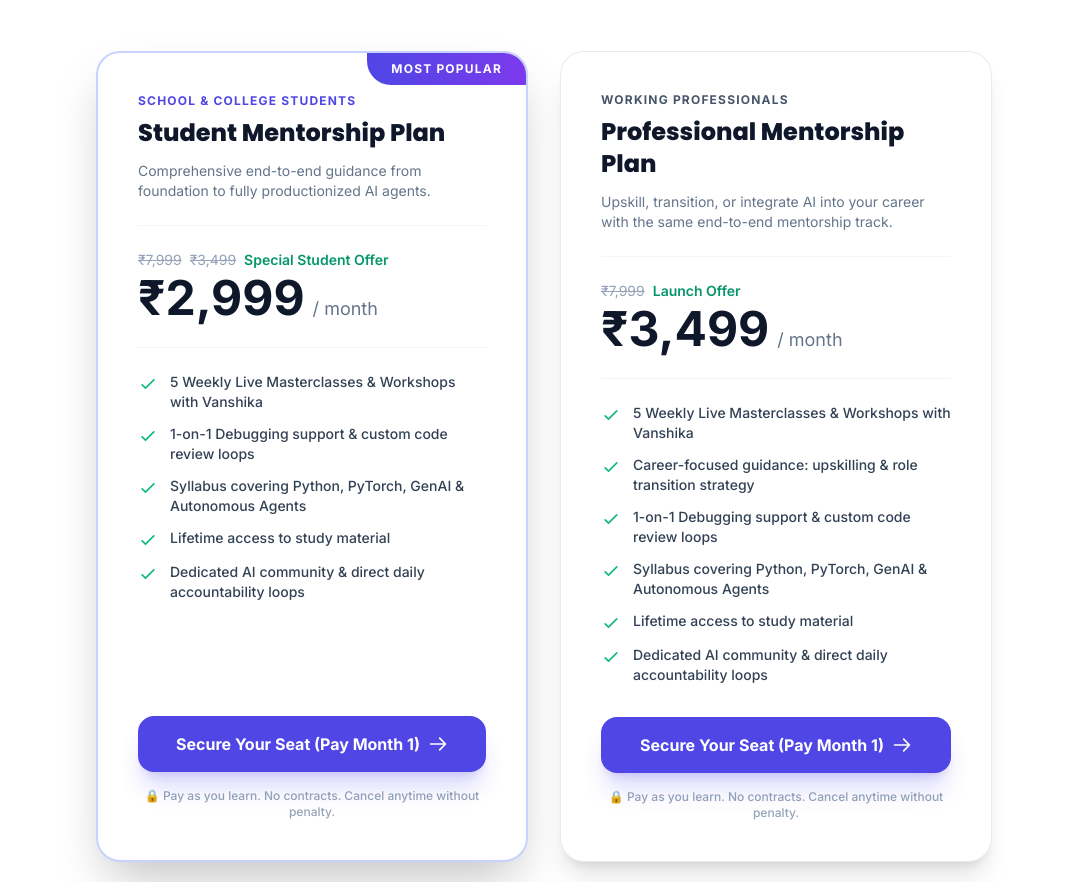
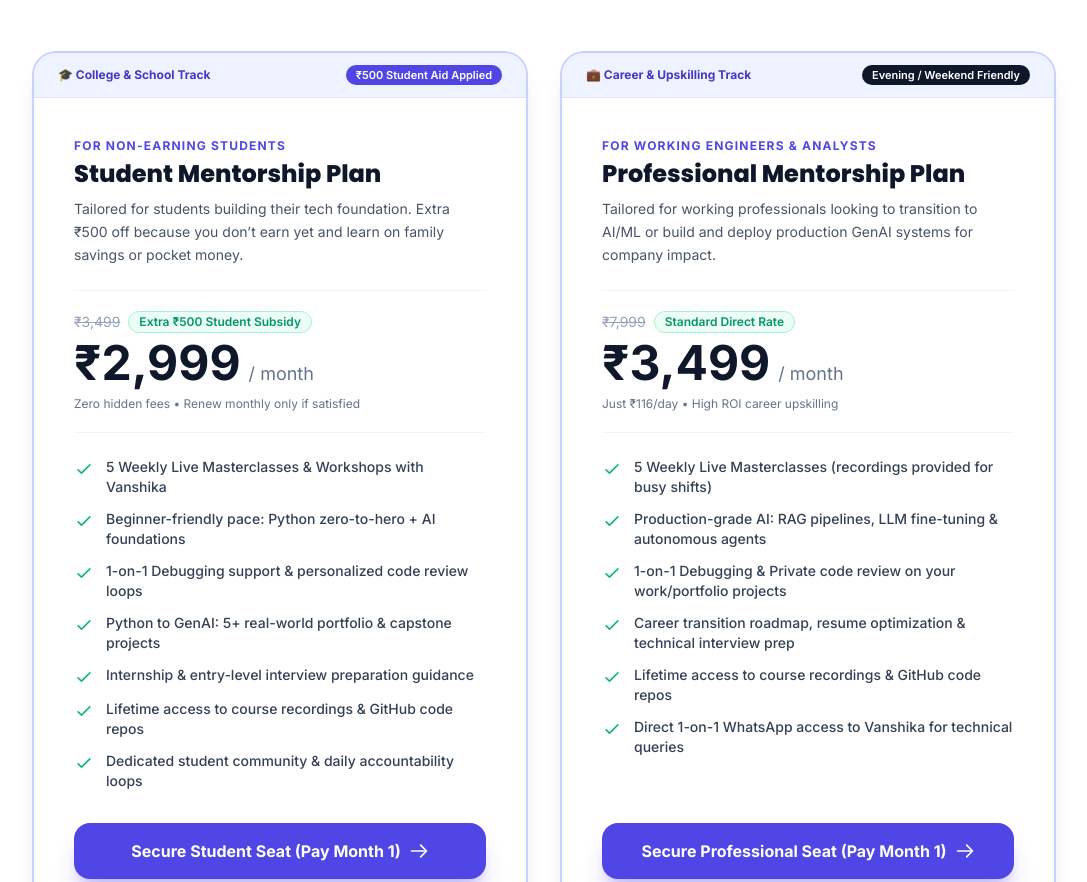
Before and after one commit to Vanshika0912/aiwithvanshika, a plain HTML site: page index.html in a window 1280 px wide. Shown: the part 6320-7202 px from the top of the page, without its empty margins (96-1183 px from the left). Drawn offline with nearby package versions, Linux system fonts and the light colour scheme.

Commit message:
Enhance fees section: balance student and professional plans, remove most popular tag, clarify student subsidy

```diff
--- a/index.html
+++ b/index.html
@@ -1159,28 +1159,33 @@
                 </p>
             </div>
 
-            <div class="grid grid-cols-1 md:grid-cols-2 gap-8 max-w-4xl mx-auto items-stretch">
+            <div class="grid grid-cols-1 md:grid-cols-2 gap-8 max-w-5xl mx-auto items-stretch">
                 <!-- Card 1: Students -->
-                <div class="reveal bg-white rounded-3xl border-2 border-indigo-200 shadow-2xl overflow-hidden relative transform hover:scale-[1.02] transition-transform duration-300 flex flex-col">
-                    <div class="absolute top-0 right-0 bg-gradient-to-r from-indigo-600 to-violet-600 text-white text-xs font-bold uppercase tracking-widest px-6 py-2 rounded-bl-3xl">
-                        Most Popular
-                    </div>
+                <div class="reveal bg-white rounded-3xl border-2 border-indigo-200 shadow-xl hover:shadow-2xl overflow-hidden relative transform hover:scale-[1.02] transition-all duration-300 flex flex-col">
+                    <!-- Top Ribbon -->
+                    <div class="bg-indigo-50/90 border-b border-indigo-100 px-6 py-3 flex items-center justify-between text-xs font-bold text-indigo-700">
+                        <span class="flex items-center gap-1.5">🎓 College & School Track</span>
+                        <span class="bg-indigo-600 text-white text-[11px] font-semibold px-2.5 py-0.5 rounded-full">₹500 Student Aid Applied</span>
+                    </div>
+
                     <div class="p-8 md:p-10 flex flex-col flex-1">
-                        <span class="text-indigo-600 font-extrabold uppercase tracking-widest text-xs">School & College Students</span>
-                        <h3 class="text-2xl font-extrabold text-slate-900 mt-2">Student Mentorship Plan</h3>
-                        <p class="text-slate-500 mt-3 text-sm">Comprehensive end-to-end guidance from foundation to fully productionized AI agents.</p>
+                        <span class="text-indigo-600 font-extrabold uppercase tracking-widest text-xs">For Non-Earning Students</span>
+                        <h3 class="text-2xl font-extrabold text-slate-900 mt-1">Student Mentorship Plan</h3>
+                        <p class="text-slate-600 mt-2 text-sm leading-relaxed">
+                            Tailored for students building their tech foundation. Extra ₹500 off because you don’t earn yet and learn on family savings or pocket money.
+                        </p>
 
                         <!-- Price Info -->
-                        <div class="my-6 border-t border-b border-slate-100 py-6">
-                            <div class="flex items-center gap-2 text-slate-400 text-sm mb-1">
-                                <span class="line-through">₹7,999</span>
+                        <div class="my-6 border-t border-b border-slate-100 py-5">
+                            <div class="flex items-center gap-2 text-slate-400 text-sm mb-1.5">
                                 <span class="line-through">₹3,499</span>
-                                <span class="font-semibold text-emerald-600">Special Student Offer</span>
+                                <span class="text-xs font-semibold text-emerald-600 bg-emerald-50 px-2.5 py-0.5 rounded-full border border-emerald-200">Extra ₹500 Student Subsidy</span>
                             </div>
                             <div class="flex items-baseline gap-2">
                                 <span class="text-5xl font-extrabold text-slate-900">₹2,999</span>
                                 <span class="text-slate-500 text-lg">/ month</span>
                             </div>
+                            <p class="text-xs text-slate-500 mt-2">Zero hidden fees • Renew monthly only if satisfied</p>
                         </div>
 
                         <!-- Core Features checklist -->
@@ -1191,24 +1196,32 @@
                             </li>
                             <li class="flex items-start gap-3">
                                 <svg class="w-5 h-5 text-emerald-500 shrink-0 mt-0.5" fill="none" stroke="currentColor" viewBox="0 0 24 24"><path stroke-linecap="round" stroke-linejoin="round" stroke-width="2" d="M5 13l4 4L19 7"></path></svg>
-                                <span>1-on-1 Debugging support & custom code review loops</span>
+                                <span>Beginner-friendly pace: Python zero-to-hero + AI foundations</span>
                             </li>
                             <li class="flex items-start gap-3">
                                 <svg class="w-5 h-5 text-emerald-500 shrink-0 mt-0.5" fill="none" stroke="currentColor" viewBox="0 0 24 24"><path stroke-linecap="round" stroke-linejoin="round" stroke-width="2" d="M5 13l4 4L19 7"></path></svg>
-                                <span>Syllabus covering Python, PyTorch, GenAI & Autonomous Agents</span>
+                                <span>1-on-1 Debugging support & personalized code review loops</span>
                             </li>
                             <li class="flex items-start gap-3">
                                 <svg class="w-5 h-5 text-emerald-500 shrink-0 mt-0.5" fill="none" stroke="currentColor" viewBox="0 0 24 24"><path stroke-linecap="round" stroke-linejoin="round" stroke-width="2" d="M5 13l4 4L19 7"></path></svg>
-                                <span>Lifetime access to study material</span>
+                                <span>Python to GenAI: 5+ real-world portfolio & capstone projects</span>
                             </li>
                             <li class="flex items-start gap-3">
                                 <svg class="w-5 h-5 text-emerald-500 shrink-0 mt-0.5" fill="none" stroke="currentColor" viewBox="0 0 24 24"><path stroke-linecap="round" stroke-linejoin="round" stroke-width="2" d="M5 13l4 4L19 7"></path></svg>
-                                <span>Dedicated AI community & direct daily accountability loops</span>
+                                <span>Internship & entry-level interview preparation guidance</span>
+                            </li>
+                            <li class="flex items-start gap-3">
+                                <svg class="w-5 h-5 text-emerald-500 shrink-0 mt-0.5" fill="none" stroke="currentColor" viewBox="0 0 24 24"><path stroke-linecap="round" stroke-linejoin="round" stroke-width="2" d="M5 13l4 4L19 7"></path></svg>
+                                <span>Lifetime access to course recordings & GitHub code repos</span>
+                            </li>
+                            <li class="flex items-start gap-3">
+                                <svg class="w-5 h-5 text-emerald-500 shrink-0 mt-0.5" fill="none" stroke="currentColor" viewBox="0 0 24 24"><path stroke-linecap="round" stroke-linejoin="round" stroke-width="2" d="M5 13l4 4L19 7"></path></svg>
+                                <span>Dedicated student community & daily accountability loops</span>
                             </li>
                         </ul>
 
-                        <a href="https://wa.me/918448168576?text=Hi%20Vanshika%21%20I%27m%20a%20student%20and%20I%27d%20like%20to%20secure%20my%20seat%20in%20the%20AI%2FML%2FPython%20mentorship%20program%20%28Student%20Plan%2C%20%E2%82%B92%2C999%2Fmonth%29.%20Please%20guide%20me%20on%20the%20next%20steps." target="_blank" rel="noopener" onclick="trackConversion('whatsapp_lead', 'Student Plan')" class="w-full bg-indigo-600 text-white font-bold py-4 px-8 rounded-2xl hover:bg-indigo-700 shadow-xl shadow-indigo-600/20 transform hover:-translate-y-1 transition-all duration-300 ease-in-out flex items-center justify-center gap-2">
-                            <span>Secure Your Seat (Pay Month 1)</span>
+                        <a href="https://wa.me/918448168576?text=Hi%20Vanshika%21%20I%27m%20a%20student%20and%20I%27d%20like%20to%20secure%20my%20seat%20in%20the%20AI%2FML%2FPython%20mentorship%20program%20%28Student%20Plan%2C%20%E2%82%B92%2C999%2Fmonth%29.%20Please%20guide%20me%20on%20the%20next%20steps." target="_blank" rel="noopener" onclick="trackConversion('whatsapp_lead', 'Student Plan')" class="w-full bg-indigo-600 text-white font-bold py-4 px-8 rounded-2xl hover:bg-indigo-700 shadow-xl shadow-indigo-600/25 transform hover:-translate-y-1 transition-all duration-300 ease-in-out flex items-center justify-center gap-2">
+                            <span>Secure Student Seat (Pay Month 1)</span>
                             <svg class="w-5 h-5" fill="none" stroke="currentColor" viewBox="0 0 24 24"><path stroke-linecap="round" stroke-linejoin="round" stroke-width="2" d="M14 5l7 7m0 0l-7 7m7-7H3"></path></svg>
                         </a>
                         <p class="text-center text-slate-400 text-xs mt-4 font-medium">
@@ -1218,54 +1231,63 @@
                 </div>
 
                 <!-- Card 2: Working Professionals -->
-                <div class="reveal bg-white rounded-3xl border border-slate-200/80 shadow-xl overflow-hidden relative transform hover:scale-[1.02] transition-transform duration-300 flex flex-col" style="transition-delay:0.1s">
+                <div class="reveal bg-white rounded-3xl border-2 border-indigo-200 shadow-xl hover:shadow-2xl overflow-hidden relative transform hover:scale-[1.02] transition-all duration-300 flex flex-col" style="transition-delay:0.1s">
+                    <!-- Top Ribbon -->
+                    <div class="bg-indigo-50/90 border-b border-indigo-100 px-6 py-3 flex items-center justify-between text-xs font-bold text-indigo-700">
+                        <span class="flex items-center gap-1.5">💼 Career & Upskilling Track</span>
+                        <span class="bg-slate-900 text-white text-[11px] font-semibold px-2.5 py-0.5 rounded-full">Evening / Weekend Friendly</span>
+                    </div>
+
                     <div class="p-8 md:p-10 flex flex-col flex-1">
-                        <span class="text-slate-600 font-extrabold uppercase tracking-widest text-xs">Working Professionals</span>
-                        <h3 class="text-2xl font-extrabold text-slate-900 mt-2">Professional Mentorship Plan</h3>
-                        <p class="text-slate-500 mt-3 text-sm">Upskill, transition, or integrate AI into your career with the same end-to-end mentorship track.</p>
+                        <span class="text-indigo-600 font-extrabold uppercase tracking-widest text-xs">For Working Engineers & Analysts</span>
+                        <h3 class="text-2xl font-extrabold text-slate-900 mt-1">Professional Mentorship Plan</h3>
+                        <p class="text-slate-600 mt-2 text-sm leading-relaxed">
+                            Tailored for working professionals looking to transition to AI/ML or build and deploy production GenAI systems for company impact.
+                        </p>
 
                         <!-- Price Info -->
-                        <div class="my-6 border-t border-b border-slate-100 py-6">
-                            <div class="flex items-center gap-2 text-slate-400 text-sm mb-1">
+                        <div class="my-6 border-t border-b border-slate-100 py-5">
+                            <div class="flex items-center gap-2 text-slate-400 text-sm mb-1.5">
                                 <span class="line-through">₹7,999</span>
-                                <span class="font-semibold text-emerald-600">Launch Offer</span>
+                                <span class="text-xs font-semibold text-emerald-600 bg-emerald-50 px-2.5 py-0.5 rounded-full border border-emerald-200">Standard Direct Rate</span>
                             </div>
                             <div class="flex items-baseline gap-2">
                                 <span class="text-5xl font-extrabold text-slate-900">₹3,499</span>
                                 <span class="text-slate-500 text-lg">/ month</span>
                             </div>
+                            <p class="text-xs text-slate-500 mt-2">Just ₹116/day • High ROI career upskilling</p>
                         </div>
 
                         <!-- Core Features checklist -->
                         <ul class="space-y-3 mb-8 text-slate-700 font-medium text-sm flex-1">
                             <li class="flex items-start gap-3">
                                 <svg class="w-5 h-5 text-emerald-500 shrink-0 mt-0.5" fill="none" stroke="currentColor" viewBox="0 0 24 24"><path stroke-linecap="round" stroke-linejoin="round" stroke-width="2" d="M5 13l4 4L19 7"></path></svg>
-                                <span>5 Weekly Live Masterclasses & Workshops with Vanshika</span>
+                                <span>5 Weekly Live Masterclasses (recordings provided for busy shifts)</span>
                             </li>
                             <li class="flex items-start gap-3">
                                 <svg class="w-5 h-5 text-emerald-500 shrink-0 mt-0.5" fill="none" stroke="currentColor" viewBox="0 0 24 24"><path stroke-linecap="round" stroke-linejoin="round" stroke-width="2" d="M5 13l4 4L19 7"></path></svg>
-                                <span>Career-focused guidance: upskilling & role transition strategy</span>
+                                <span>Production-grade AI: RAG pipelines, LLM fine-tuning & autonomous agents</span>
                             </li>
                             <li class="flex items-start gap-3">
                                 <svg class="w-5 h-5 text-emerald-500 shrink-0 mt-0.5" fill="none" stroke="currentColor" viewBox="0 0 24 24"><path stroke-linecap="round" stroke-linejoin="round" stroke-width="2" d="M5 13l4 4L19 7"></path></svg>
-                                <span>1-on-1 Debugging support & custom code review loops</span>
+                                <span>1-on-1 Debugging & Private code review on your work/portfolio projects</span>
                             </li>
                             <li class="flex items-start gap-3">
                                 <svg class="w-5 h-5 text-emerald-500 shrink-0 mt-0.5" fill="none" stroke="currentColor" viewBox="0 0 24 24"><path stroke-linecap="round" stroke-linejoin="round" stroke-width="2" d="M5 13l4 4L19 7"></path></svg>
-                                <span>Syllabus covering Python, PyTorch, GenAI & Autonomous Agents</span>
+                                <span>Career transition roadmap, resume optimization & technical interview prep</span>
                             </li>
                             <li class="flex items-start gap-3">
                                 <svg class="w-5 h-5 text-emerald-500 shrink-0 mt-0.5" fill="none" stroke="currentColor" viewBox="0 0 24 24"><path stroke-linecap="round" stroke-linejoin="round" stroke-width="2" d="M5 13l4 4L19 7"></path></svg>
-                                <span>Lifetime access to study material</span>
+                                <span>Lifetime access to course recordings & GitHub code repos</span>
                             </li>
                             <li class="flex items-start gap-3">
                                 <svg class="w-5 h-5 text-emerald-500 shrink-0 mt-0.5" fill="none" stroke="currentColor" viewBox="0 0 24 24"><path stroke-linecap="round" stroke-linejoin="round" stroke-width="2" d="M5 13l4 4L19 7"></path></svg>
-                                <span>Dedicated AI community & direct daily accountability loops</span>
+                                <span>Direct 1-on-1 WhatsApp access to Vanshika for technical queries</span>
                             </li>
                         </ul>
 
-                        <a href="https://wa.me/918448168576?text=Hi%20Vanshika%21%20I%27m%20a%20working%20professional%20and%20I%27d%20like%20to%20secure%20my%20seat%20in%20the%20AI%2FML%2FPython%20mentorship%20program%20%28Professional%20Plan%2C%20%E2%82%B93%2C499%2Fmonth%29.%20Please%20guide%20me%20on%20the%20next%20steps." target="_blank" rel="noopener" onclick="trackConversion('whatsapp_lead', 'Professional Plan')" class="w-full bg-indigo-600 text-white font-bold py-4 px-8 rounded-2xl hover:bg-indigo-700 shadow-xl shadow-indigo-600/20 transform hover:-translate-y-1 transition-all duration-300 ease-in-out flex items-center justify-center gap-2">
-                            <span>Secure Your Seat (Pay Month 1)</span>
+                        <a href="https://wa.me/918448168576?text=Hi%20Vanshika%21%20I%27m%20a%20working%20professional%20and%20I%27d%20like%20to%20secure%20my%20seat%20in%20the%20AI%2FML%2FPython%20mentorship%20program%20%28Professional%20Plan%2C%20%E2%82%B93%2C499%2Fmonth%29.%20Please%20guide%20me%20on%20the%20next%20steps." target="_blank" rel="noopener" onclick="trackConversion('whatsapp_lead', 'Professional Plan')" class="w-full bg-indigo-600 text-white font-bold py-4 px-8 rounded-2xl hover:bg-indigo-700 shadow-xl shadow-indigo-600/25 transform hover:-translate-y-1 transition-all duration-300 ease-in-out flex items-center justify-center gap-2">
+                            <span>Secure Professional Seat (Pay Month 1)</span>
                             <svg class="w-5 h-5" fill="none" stroke="currentColor" viewBox="0 0 24 24"><path stroke-linecap="round" stroke-linejoin="round" stroke-width="2" d="M14 5l7 7m0 0l-7 7m7-7H3"></path></svg>
                         </a>
                         <p class="text-center text-slate-400 text-xs mt-4 font-medium">
```
